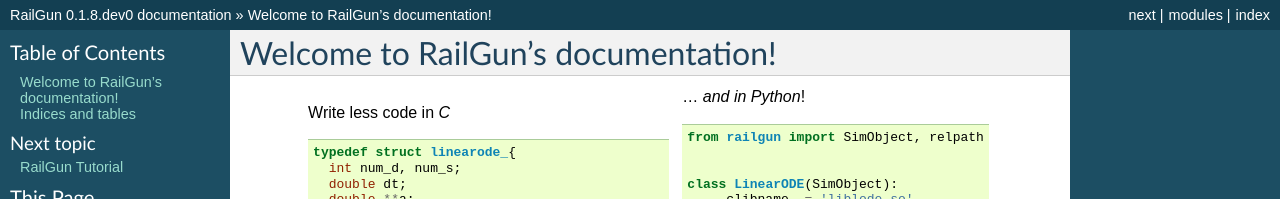
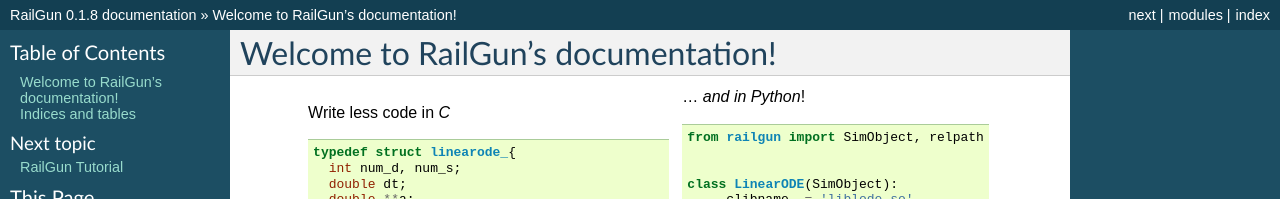
Before and after one commit to tkf/railgun, a Sphinx documentation site: the page built from doc/source/index.rst, in a window 1280 px wide and 900 px high. Shown: the top 199 px of the window. Built offline with Sphinx 7.4.7, drawn with Linux system fonts in a browser that asks for light colours; formulas are drawn with MathJax 3; some of the changed text lies outside the part shown.

Commit message:
Bump to 0.1.8

```diff
--- a/doc/source/conf.py
+++ b/doc/source/conf.py
@@ -53,7 +53,7 @@
 # The short X.Y version.
 version = '0.1.8'
 # The full version, including alpha/beta/rc tags.
-release = '0.1.8.dev0'
+release = '0.1.8'
 
 # The language for content autogenerated by Sphinx. Refer to documentation
 # for a list of supported languages.
--- a/railgun/__init__.py
+++ b/railgun/__init__.py
@@ -77,7 +77,7 @@
 # [[[end]]]
 
 __author__  = "Takafumi Arakaki"
-__version__ = "0.1.8.dev0"
+__version__ = "0.1.8"
 __license__ = "MIT License"
 
 import os
```
